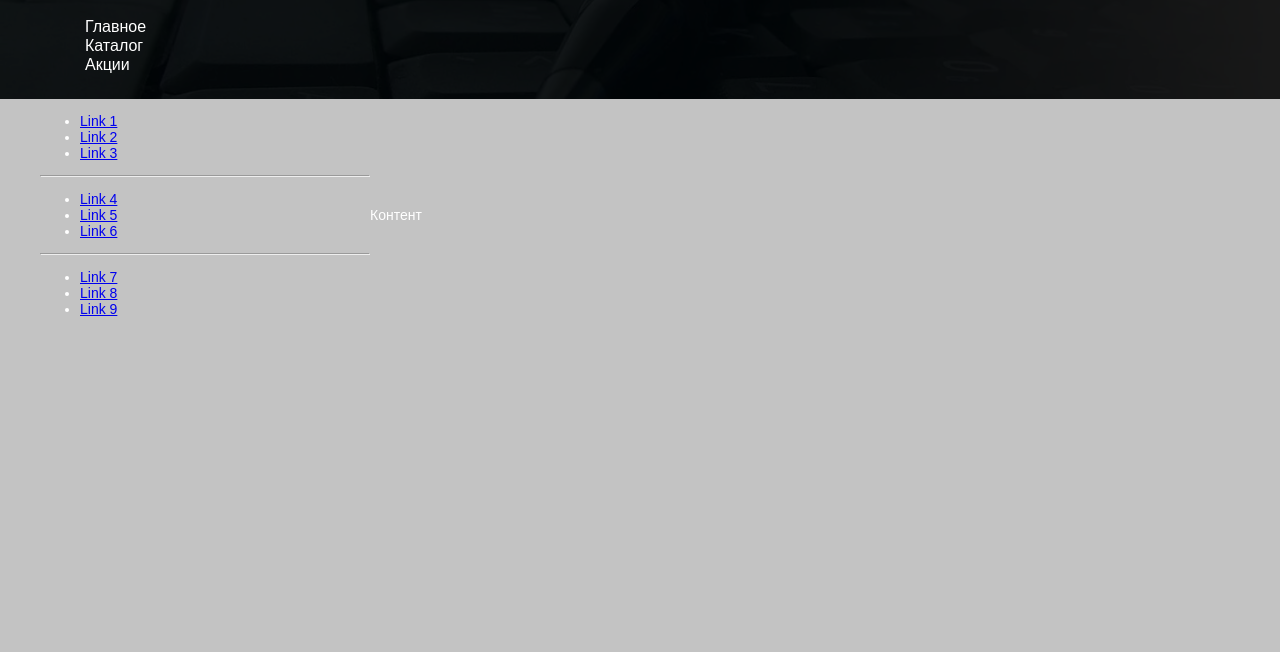
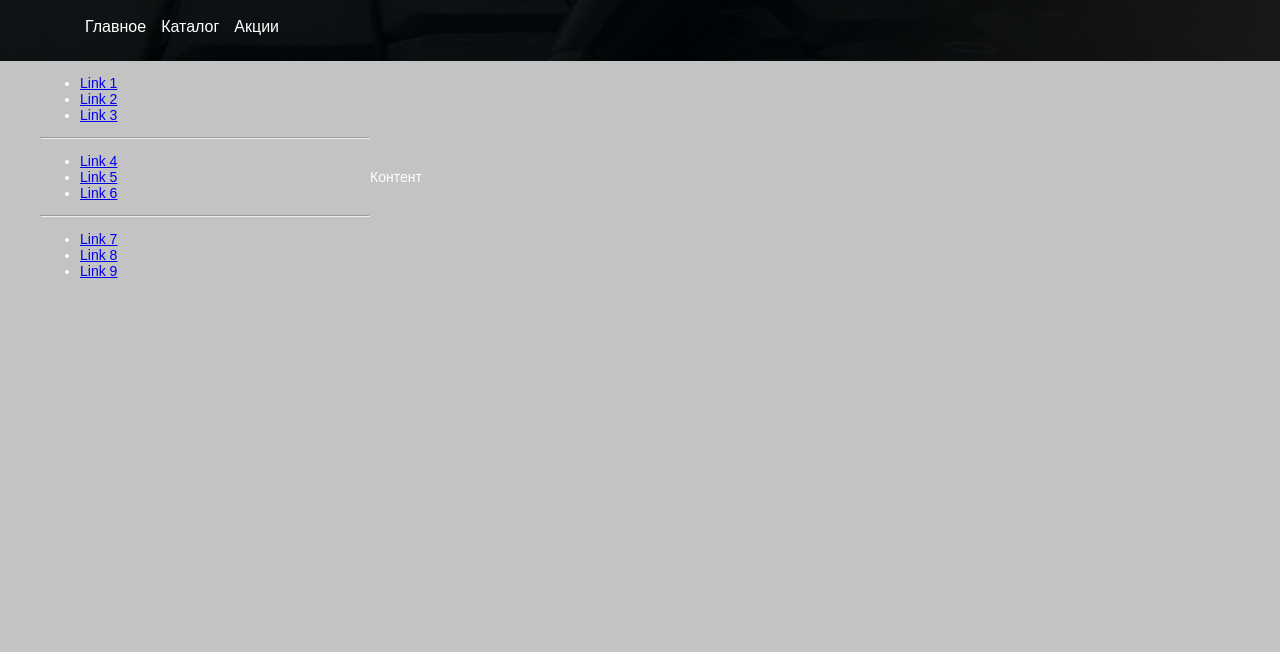
Before and after one commit to Mangstar/gitPractic, a plain HTML site: page index.html in a window 1280 px wide. Shown: the part 148-800 px from the top of the page. Drawn offline with Linux system fonts and the light colour scheme.

Commit message:
Тестирование git rm

```diff
--- a/css/style.css
+++ b/css/style.css
@@ -95,7 +95,12 @@ body {
 }
 
 .c-navigation__list {
-
+	display: -webkit-flex;
+	display: -moz-flex;
+	display: -ms-flex;
+	display: -o-flex;
+	display: flex;
+	flex-direction: row;
 }
 
 .l-page-content {
```
